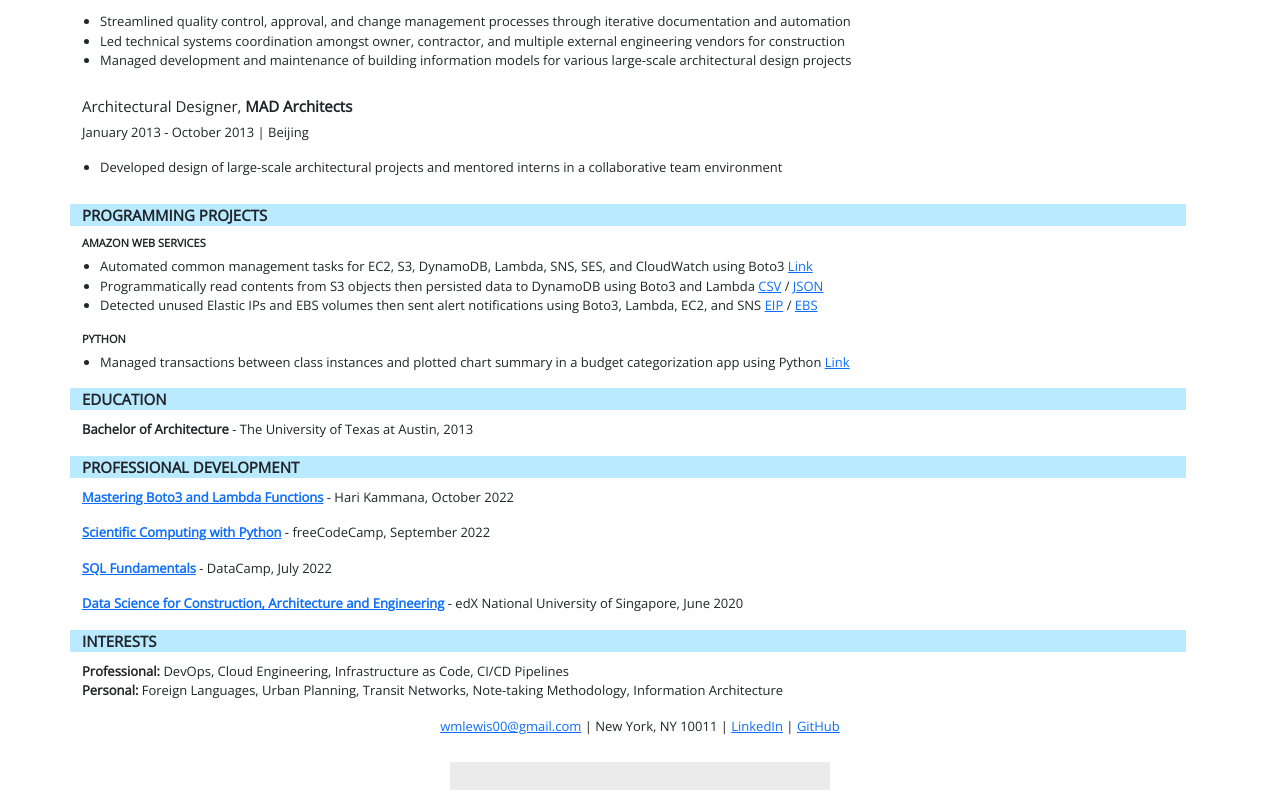
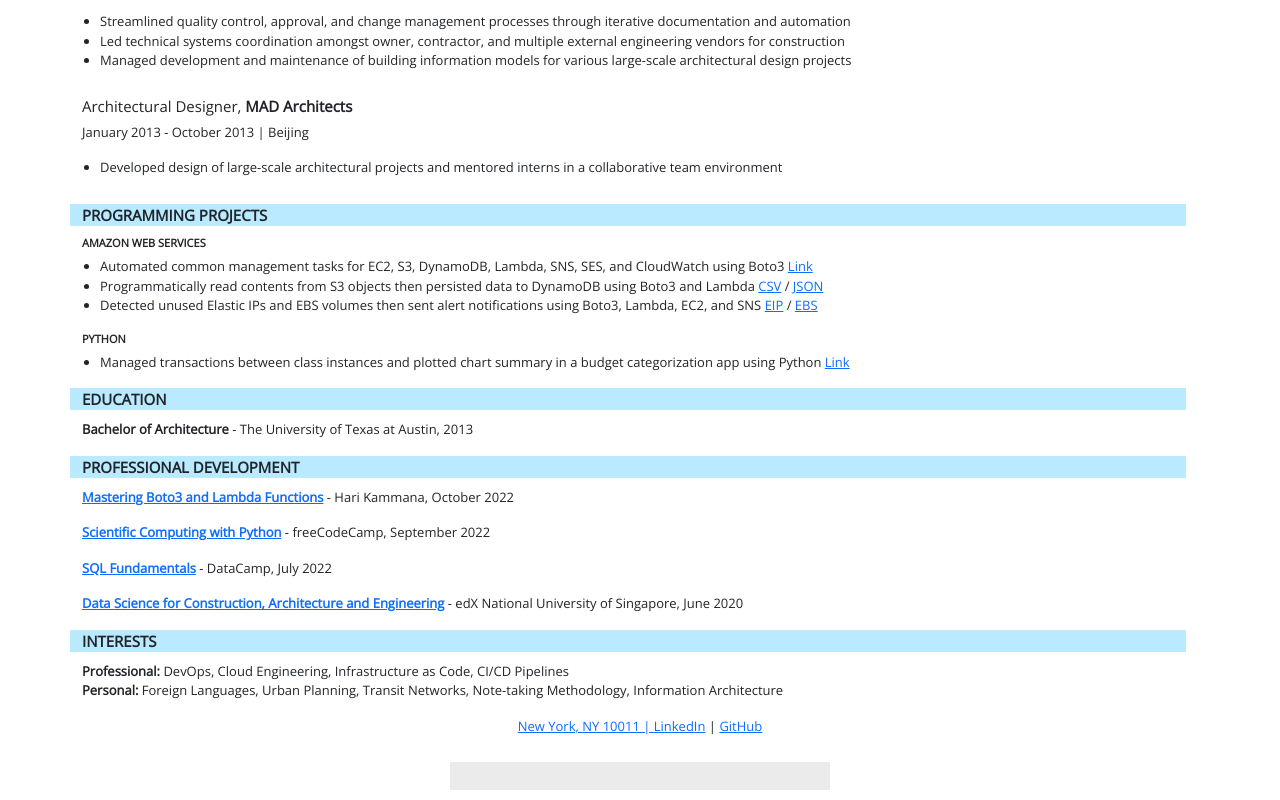
Before and after one commit to williamlewis/cloud-resume-challenge, a plain HTML site: page index.html in a window 1280 px wide. Shown: the part 1004-1804 px from the top of the page. Drawn offline with nearby package versions, Linux system fonts and the light colour scheme; no server answers; a web font is replaced by a local one.

Commit message:
Redact email for privacy / spam prevention

```diff
--- a/index.html
+++ b/index.html
@@ -39,8 +39,6 @@
       <!-- CONTACT INFO & LINKS -->
       <div class="row contact-info">
         <p>
-          <a href="mailto:wmlewis00@gmail.com">wmlewis00@gmail.com</a>  •
-
           New York, NY 10011  •
 
           <a href="https://www.linkedin.com/in/william-a-lewis">linkedin.com/in/william-a-lewis</a>
@@ -272,8 +270,7 @@
 
 
         <p>
-          <a href="mailto:wmlewis00@gmail.com">wmlewis00@gmail.com</a>  |
-          New York, NY 10011  |
+          <a href="mailto:wmlewis00@gmail.com">New York, NY 10011  |
           <a href="http://www.linkedin.com/in/william-a-lewis">LinkedIn</a>  |
           <a href="https://github.com/williamlewis">GitHub</a>
         </p>
```
